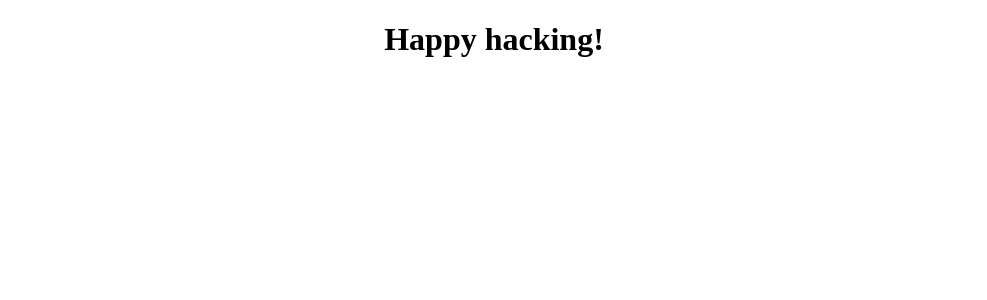
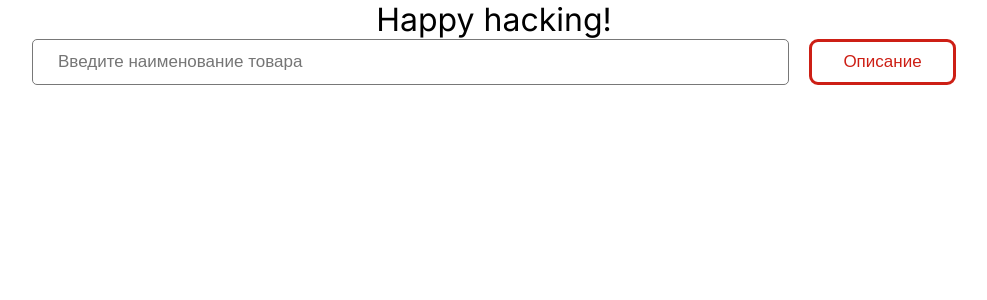
Before and after one commit to Kin1599/TenderHack__MISIS-Ginseng-Strip, a React (Create React App) app in the folder tenderhack-frontend/: page / in a window 1280 px wide. Shown: the top 300 px of the page, without its empty margins (146-1133 px from the left). Built offline with nearby package versions, Linux system fonts and the light colour scheme.

Commit message:
Add sendDataToServer

```diff
--- a/tenderhack-frontend/package.json
+++ b/tenderhack-frontend/package.json
@@ -6,6 +6,7 @@
     "@testing-library/jest-dom": "^5.17.0",
     "@testing-library/react": "^13.4.0",
     "@testing-library/user-event": "^13.5.0",
+    "axios": "^1.6.8",
     "react": "^18.2.0",
     "react-dom": "^18.2.0",
     "react-scripts": "5.0.1",
--- a/tenderhack-frontend/src/App.css
+++ b/tenderhack-frontend/src/App.css
@@ -0,0 +1,20 @@
+@import url('https://fonts.googleapis.com/css2?family=Inter:wght@100..900&display=swap');
+
+/* ОБНУЛЕНИЕ */
+*{
+    margin: 0;
+    padding: 0;
+}
+
+*,
+*::before,
+*::after {
+  box-sizing: border-box;
+}
+
+h1,h2, h3, h4, h5, h6{font-style: inherit; font-weight: 400;}
+
+
+body{
+    font-family: "Inter";
+}
--- a/tenderhack-frontend/src/App.js
+++ b/tenderhack-frontend/src/App.js
@@ -1,9 +1,19 @@
+import { useState } from 'react';
+
 import './App.css';
+import BtnGenerate from './UI/BtnGenerate/BtnGenerate';
+import InputUI from './UI/InputUI/InputUI';
 
 function App() {
+  const [nameProduct, setNameProduct] = useState('');
   return (
     <div className="App">
         <h1 style={{textAlign: 'center'}}>Happy hacking!</h1>
+        <div className="form" style={{display: "flex", justifyContent: "center", gap: "20px"}}>
+          <InputUI width="757px" placeHolder="Введите наименование товара" setNameProduct={setNameProduct}/>
+          <BtnGenerate colorText="#CD1F15" nameProduct={nameProduct}>Описание</BtnGenerate>
+        </div>
+        <h3>{nameProduct}</h3>
     </div>
   );
 }
--- /dev/null
+++ b/tenderhack-frontend/src/UI/BtnGenerate/BtnGenerate.jsx
@@ -0,0 +1,13 @@
+import React from 'react'
+import cl from './BtnGenerate.module.css'
+
+import SendServer from '../../api/SendServer'
+
+function BtnGenerate({colorText, children, nameProduct}) {
+
+  return (
+    <button disabled={!nameProduct || nameProduct.length === 0} onClick={() => SendServer.sendDataToServer(nameProduct)} className={cl.btnGenerate} style={{color: colorText}}>{children}</button>
+  )
+}
+
+export default BtnGenerate
--- /dev/null
+++ b/tenderhack-frontend/src/UI/BtnGenerate/BtnGenerate.module.css
@@ -0,0 +1,13 @@
+.btnGenerate{
+    border: 3px solid #CD1F15;
+    border-radius: 9px;
+    width: 147px;
+    height: 46px;
+    font-size: 17px;
+    background-color: transparent;
+    cursor: pointer;
+}
+
+.btnGenerate:disabled{
+    cursor:auto;
+}
--- /dev/null
+++ b/tenderhack-frontend/src/UI/InputUI/InputUI.jsx
@@ -0,0 +1,16 @@
+import React from 'react'
+import cl from "./InputUI.module.css"
+
+function InputUI({placeHolder, width, setNameProduct}) {
+  return (
+    <input
+        className={cl.input}
+        type='text'
+        placeholder={placeHolder}
+        style={{width: width}}
+        onChange={e => setNameProduct(e.target.value)}
+    />
+  )
+}
+
+export default InputUI
--- /dev/null
+++ b/tenderhack-frontend/src/UI/InputUI/InputUI.module.css
@@ -0,0 +1,7 @@
+.input{
+    border: 1px solid #787878;
+    font-size: 17px;
+    border-radius: 5px;
+    height: 46px;
+    padding-left: 25px;
+}
--- /dev/null
+++ b/tenderhack-frontend/src/api/SendServer.js
@@ -0,0 +1,16 @@
+import axios from 'axios'
+
+export default class SendServer{
+    static async sendDataToServer(item){
+        try{
+            const response = await axios.post(
+                `http://127.0.0.1:8000/name?nameItem=${item}`
+            );
+            console.log(response.data)
+            return response.data
+        } catch(error) {
+            console.error(error)
+            throw error;
+        }
+    }
+}
```
Also changed, not shown: 2 other files (tests, documents, lock files or other folders).
